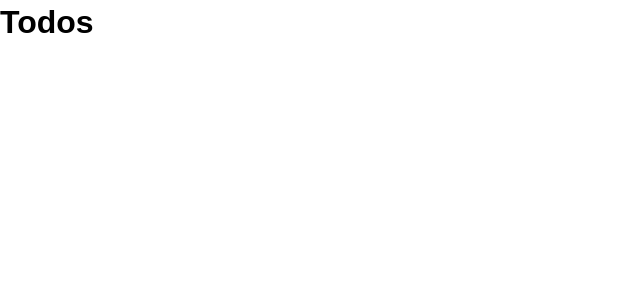
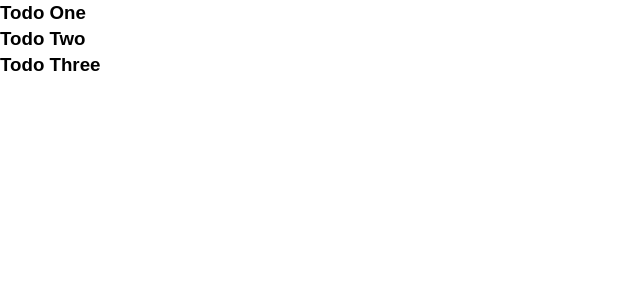
Before and after one commit to HelixFix/Exo-VueJS, a Vue app: page / in a window 1280 px wide. Shown: the top 300 px of the page, without its empty margins (0-640 px from the left). Built offline with nearby package versions, Linux system fonts and the light colour scheme.

Commit message:
displayTodo

```diff
--- a/src/App.vue
+++ b/src/App.vue
@@ -2,14 +2,15 @@
 
     <div id="app">
 
-      <Todos /> <!--  Afficher Todos -->
+        <!-- <Todos />  Afficher Todos -->
+      <Todos v-bind:todos="todos"/>
 
     </div>
 
 </template>
 
 <script>
-import Todos from './components/Todos'; // Iportorter Todos
+import Todos from './components/Todos'; // importer Todos
 
 export default {
   name: 'App',
--- a/src/components/Todos.vue
+++ b/src/components/Todos.vue
@@ -2,7 +2,10 @@
 
 <div>
 
-    <h1>Todos</h1>
+    <div v-bind:key="todo.id" v-for="todo in todos"> <!-- Boucle table ID Todo -->
+        <h3> {{ todo.title }} </h3> <!-- Affiche le titre de chaques éléments -->
+
+    </div>
 
 </div>
 
@@ -11,7 +14,8 @@
 <script>
 
 export default {
-    name: "Todos"
+    name: "Todos",
+    props: ["todos"]
 }
 
 </script>
```
Also changed, not shown: src/components/TodoItem.vue (added, +9 -0 lines).
